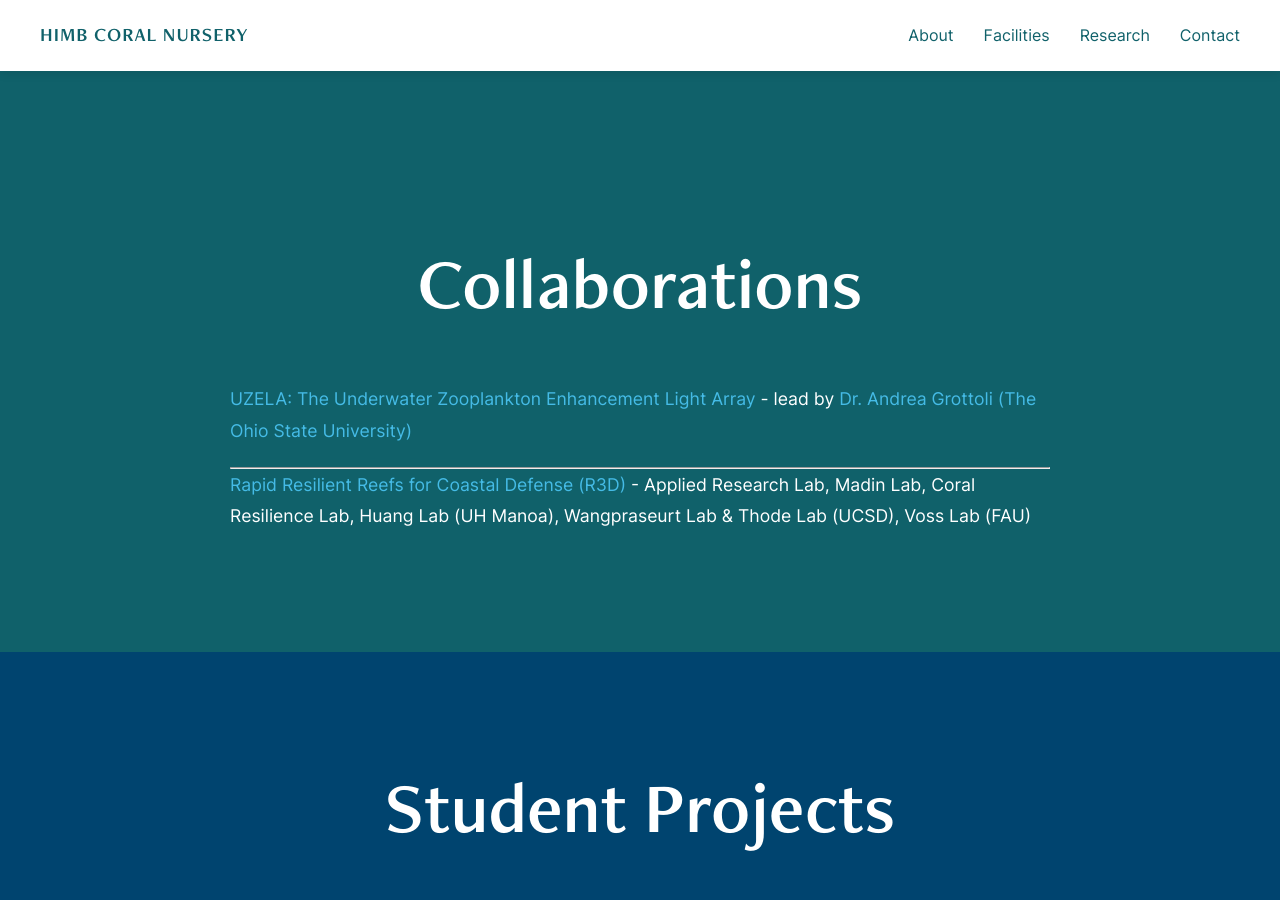
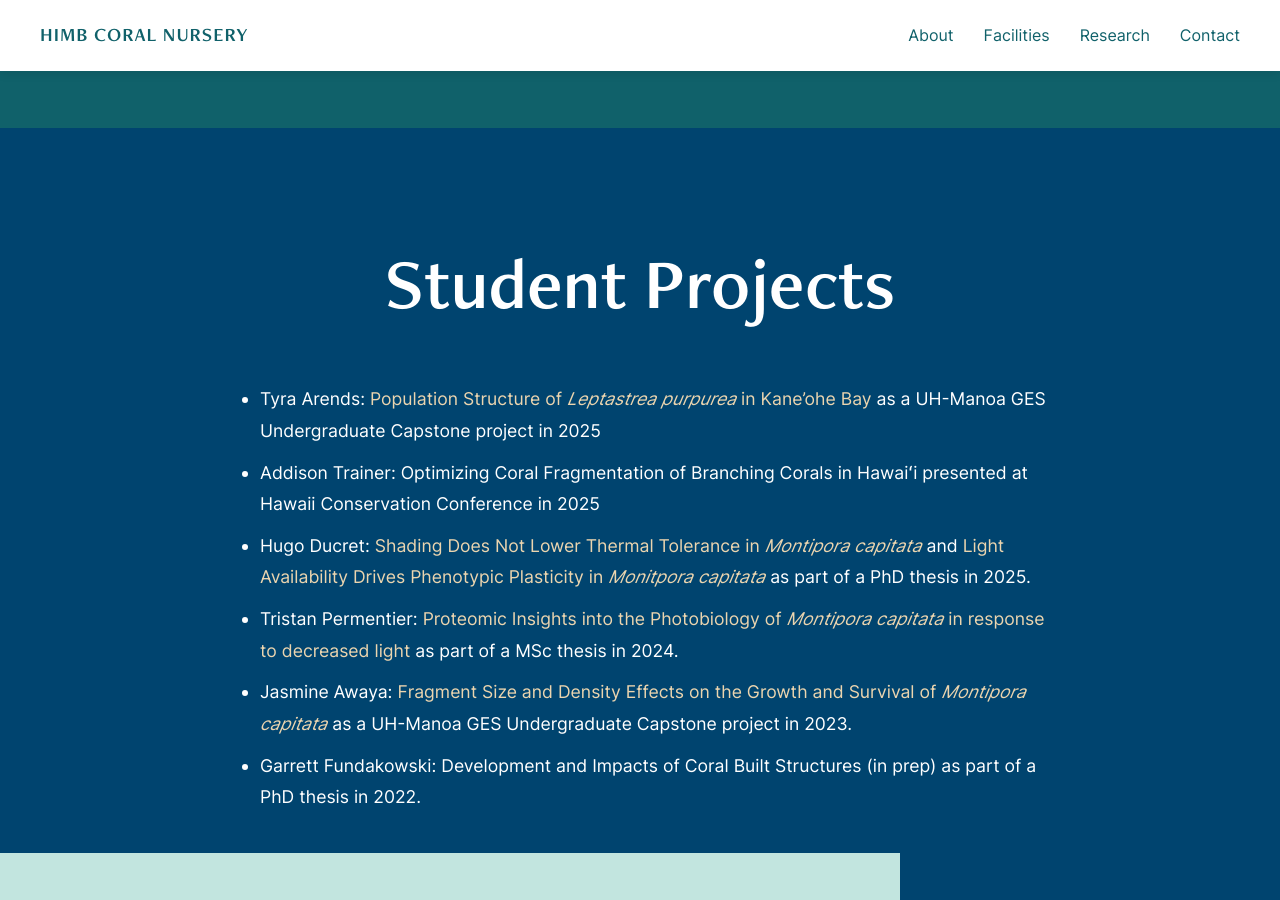
Before and after one commit to himb-coral-nursery/himb-coral-nursery.github.io, a Jekyll site: the page built from research.md, in a window 1280 px wide and 900 px high. Built offline with Jekyll 4.4.1, drawn with Linux system fonts in a browser that asks for light colours; some of the changed text lies outside the part shown.

Commit message:
Update research.md

```diff
--- a/research.md
+++ b/research.md
@@ -5,51 +5,43 @@ subtitle:
 permalink: /research/
 ---
 
-<!-- SECTION 1: COLLABORATIONS -->
+<!-- SECTION 1: STUDENT PROJECTS -->
+<div class="section-students" markdown="1">
+<a id="students"></a>
+<h1 class="page-title">Student Projects</h1>
+
+<div class="full-width-section" markdown="1">
+* Tyra Arends: [Population Structure of *Leptastrea purpurea* in Kane'ohe Bay](https://www.soest.hawaii.edu/oceanography/oceanwp/wp-content/uploads/2025/08/ArendsTyra_Final-Thesis-with-Edits-5.26.25.pdf) as a UH-Manoa GES Undergraduate Capstone project in 2025
+* Addison Trainer: Optimizing Coral Fragmentation of Branching Corals in Hawaiʻi presented at Hawaii Conservation Conference in 2025
+* Hugo Ducret: [Shading Does Not Lower Thermal Tolerance in *Montipora capitata*](https://www.researchgate.net/publication/385865085_Shading_does_not_lower_thermal_tolerance_in_the_coral_Montipora_capitata_implications_for_conservation_intervention) and [Light Availability Drives Phenotypic Plasticity in *Monitpora capitata*](https://www.biorxiv.org/content/biorxiv/early/2025/10/02/2025.09.30.679437.full.pdf) as part of a PhD thesis in 2025.
+* Tristan Permentier: [Proteomic Insights into the Photobiology of *Montipora capitata* in response to decreased light](https://www.researchgate.net/publication/398455891_Proteomic_insights_into_the_photobiology_of_the_Hawaiian_rice_coral_Montipora_capitata_in_response_to_decreased_light_intensity) as part of a MSc thesis in 2024.
+* Jasmine Awaya: [Fragment Size and Density Effects on the Growth and Survival of *Montipora capitata*](https://scholarspace.manoa.hawaii.edu/server/api/core/bitstreams/831cfa06-2cf7-4f53-9a57-281b7999fbb3/content) as a UH-Manoa GES Undergraduate Capstone project in 2023.
+* Garrett Fundakowski: Development and Impacts of Coral Built Structures (in prep) as part of a PhD thesis in 2022.
+
+
+</div>
+
+<!-- SECTION 2: MONITORING -->
+<div class="section-monitoring" markdown="1">
+<a id="monitoring"></a>
+<h1 class="page-title">Long-term Monitoring</h1>
+
+<div class="full-width-section" markdown="1">
+
+The nursery is photographed bimonthly to generate 3D models and orthomosaics of each mid-water platform. This dataset allows us to track coral health over time, measure growth rates, and identify bleaching or disease events. When combined with [environmental data](/facilities/#equipment), researchers can select corals with known histories to target traits such as thermal tolerance, high light acclimation, and other characteristics.
+
+</div>
+
+<!-- SECTION 3: COLLABORATIONS -->
 <div class="section-collaborations" markdown="1">
 <a id="collaborations"></a>
 <h1 class="page-title">Collaborations</h1>
 
 <div class="full-width-section collab-list" markdown="1">
 
-**[UZELA: The Underwater Zooplankton Enhancement Light Array](https://www.researchgate.net/publication/388756450_Underwater_Zooplankton_Enhancement_Light_Array_UZELA_A_technology_solution_to_enhance_zooplankton_abundance_and_coral_feeding_in_bleached_and_non-bleached_corals)** - lead by [Dr. Andrea Grottoli (The Ohio State University)](https://earthsciences.osu.edu/people/grottoli.1)
-
+**[Rapid Resilient Reefs for Coastal Defense (R3D)](https://arl.hawaii.edu/core-competencies/ocean-science/rapid-resilient-reefs-for-coastal-defense-r3d/)** - Applied Research Lab, Madin Lab, Coral Resilience Lab, Huang Lab (UH Manoa), Wangpraseurt Lab & Thode Lab (UCSD), Voss Lab (FAU)
 ---
-
-**[Rapid Resilient Reefs for Coastal Defense (R3D)](https://arl.hawaii.edu/core-competencies/ocean-science/rapid-resilient-reefs-for-coastal-defense-r3d/)** - Applied Research Lab, Madin Lab, Coral Resilience Lab, Huang Lab (UH Manoa), Wangpraseurt Lab & Thode Lab (UCSD), Voss Lab (FAU)
-
+**[UZELA: The Underwater Zooplankton Enhancement Light Array](https://www.researchgate.net/publication/388756450_Underwater_Zooplankton_Enhancement_Light_Array_UZELA_A_technology_solution_to_enhance_zooplankton_abundance_and_coral_feeding_in_bleached_and_non-bleached_corals)** - lead by [Dr. Andrea Grottoli (The Ohio State University)](https://scholar.google.com/citations?hl=en&user=uNY0GJAAAAAJ)
+---
+**[Mitigating Algal Competition with Fouling-Prevention Coatings for Coral Restoration and Reef Engineering](https://pubs.acs.org/doi/10.1021/acssuschemeng.4c07508) - lead by [Dr. Daniel Wangpraseurt (UCSD Scripps)](https://scholar.google.com/citations?user=p5AxRRMAAAAJ&hl=en)
 </div>
-
-</div>
-
-<!-- SECTION 2: STUDENT PROJECTS -->
-<div class="section-students" markdown="1">
-<a id="students"></a>
-<h1 class="page-title">Student Projects</h1>
-
-<div class="full-width-section" markdown="1">
-
-* Madeleine Hardt: [Project Title](#)
-* Hugo Ducret: [Shading Implications for *Montipora capitata*](https://www.researchgate.net/publication/385865085_Shading_does_not_lower_thermal_tolerance_in_the_coral_Montipora_capitata_implications_for_conservation_intervention)
-* Tristan Permentier: [Project Title](#)
-* Garrett Fundakowski: [Project Title](#)
-* Jasmine Awaya: [Project Title](#)
-* Tyra Arends: [Project Title](#)
-* Addison Trainer: [Project Title](#)
-
-</div>
-
-</div>
-
-<!-- SECTION 3: MONITORING -->
-<div class="section-monitoring" markdown="1">
-<a id="monitoring"></a>
-<h1 class="page-title">Long-term Monitoring</h1>
-
-<div class="full-width-section" markdown="1">
-
-The nursery is photographed bimonthly to generate 3D models and orthomosaics of each rack. This allows us to track coral health over time, measure growth rates, and identify bleaching or disease events. When combined with environmental data, researchers can select corals with known stress responses to better predict how reefs will respond to future climate events.
-
-</div>
-
-</div>
```
